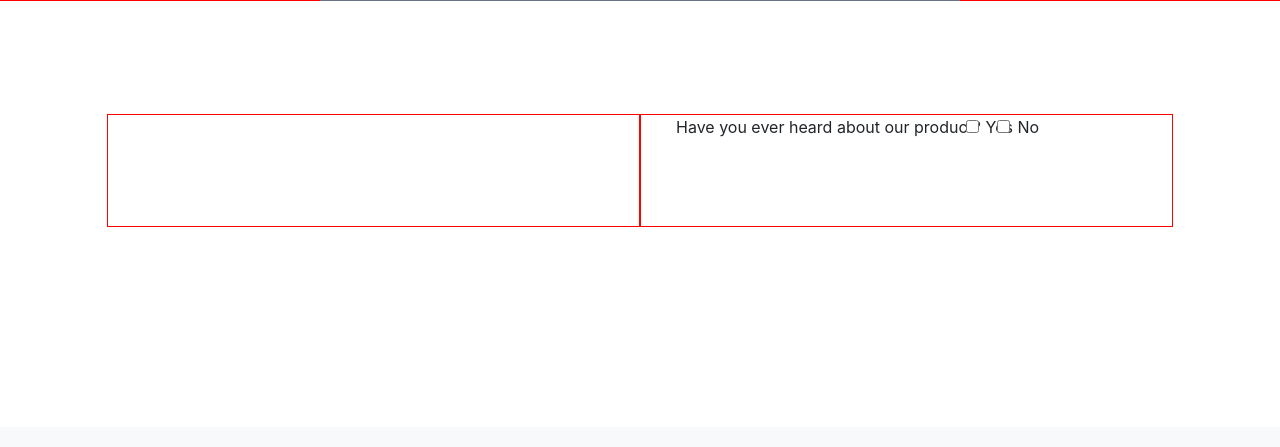
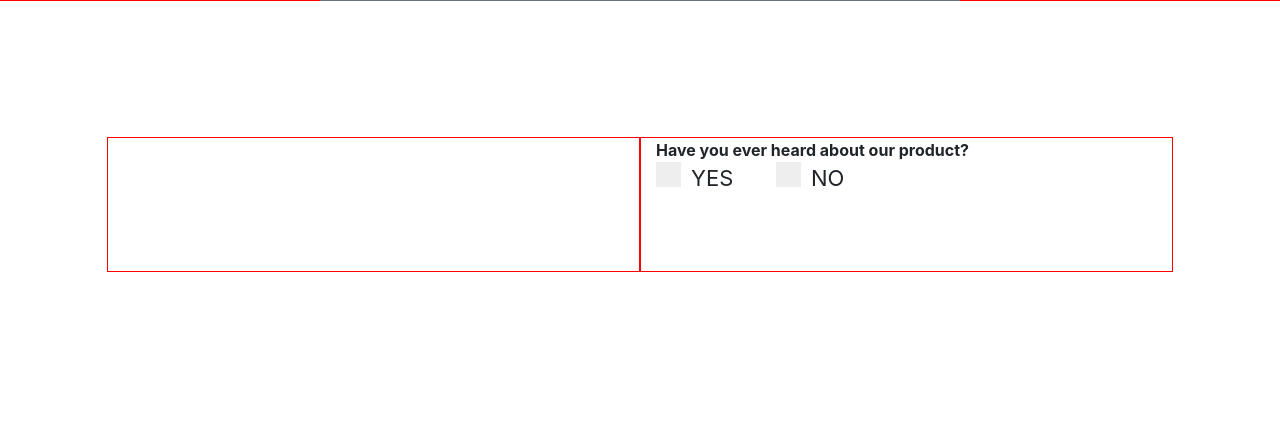
Before and after one commit to kuras120/FlaskApis, a Flask app: page / in a window 1280 px wide. Shown: the part 599-1046 px from the top of the page. Before the commit the page ends 826 px from the top, so only its background shows below. Run offline with Flask 2, Linux system fonts and the light colour scheme; some libraries are stand-ins or nearby versions.

Commit message:
add custom checkboxes

```diff
--- a/static/css/default.css
+++ b/static/css/default.css
@@ -2,12 +2,6 @@ body {
 
 }
 
-#banner img {
-    border-radius: 50%;
-    height: 70px;
-    width: 70px;
-    border: 2px solid dodgerblue;
-}
 .navbar {
     height: 80px;
     padding: 0;
@@ -37,6 +31,13 @@ body {
 #banner:hover {
     filter: brightness(90%);
     cursor: pointer;
+}
+
+#banner img {
+    border-radius: 50%;
+    height: 70px;
+    width: 70px;
+    border: 2px solid dodgerblue;
 }
 
 #like-button {
@@ -77,3 +78,73 @@ body {
         display: none;
     }
 }
+
+/*--- CUSTOM CHECKBOX ---*/
+
+/* The container */
+.container {
+    display: block;
+    position: relative;
+    padding-left: 35px;
+    margin-bottom: 12px;
+    cursor: pointer;
+    font-size: 22px;
+    -webkit-user-select: none;
+    -moz-user-select: none;
+    -ms-user-select: none;
+    user-select: none;
+}
+
+/* Hide the browser's default checkbox */
+.container input {
+    position: absolute;
+    opacity: 0;
+    cursor: pointer;
+    height: 0;
+    width: 0;
+}
+
+/* Create a custom checkbox */
+.checkmark {
+    position: absolute;
+    top: 0;
+    left: 0;
+    height: 25px;
+    width: 25px;
+    background-color: #eee;
+}
+
+/* On mouse-over, add a grey background color */
+.container:hover input ~ .checkmark {
+    background-color: #ccc;
+}
+
+/* When the checkbox is checked, add a blue background */
+.container input:checked ~ .checkmark {
+    background-color: #2196F3;
+}
+
+/* Create the checkmark/indicator (hidden when not checked) */
+.checkmark:after {
+    content: "";
+    position: absolute;
+    display: none;
+}
+
+/* Show the checkmark when checked */
+.container input:checked ~ .checkmark:after {
+    display: block;
+}
+
+/* Style the checkmark/indicator */
+.container .checkmark:after {
+    left: 9px;
+    top: 5px;
+    width: 5px;
+    height: 10px;
+    border: solid white;
+    border-width: 0 3px 3px 0;
+    -webkit-transform: rotate(45deg);
+    -ms-transform: rotate(45deg);
+    transform: rotate(45deg);
+}
--- a/templates/index.html
+++ b/templates/index.html
@@ -85,12 +85,20 @@
                         </div>
                         <div class="col-md-5">
                             <form>
-                                <div class="form-check">
-                                    <label class="form-check-label" for="exampleCheck1">Have you ever heard about our product? </label>
-                                    <input type="checkbox" class="form-check-input" id="checkboxYes">
-                                    <label class="form-check-label" for="exampleCheck1">Yes </label>
-                                    <input type="checkbox" class="form-check-input" id="checkboxNo">
-                                    <label class="form-check-label" for="exampleCheck1">No </label>
+                                <div class="d-block" style="font-weight: bold;">Have you ever heard about our product?</div>
+                                <div class="d-block">
+                                    <div class="form-check form-check-inline">
+                                        <label class="container">YES
+                                            <input class="form-check-input" type="checkbox" id="inlineCheckbox1" value="option1">
+                                            <span class="checkmark"></span>
+                                        </label>
+                                    </div>
+                                    <div class="form-check form-check-inline">
+                                        <label class="container">NO
+                                            <input class="form-check-input" type="checkbox" id="inlineCheckbox2" value="option2">
+                                            <span class="checkmark"></span>
+                                        </label>
+                                    </div>
                                 </div>
                             </form>
                         </div>
```
Also changed, not shown: FlaskApis.py (line endings or trailing spaces).
